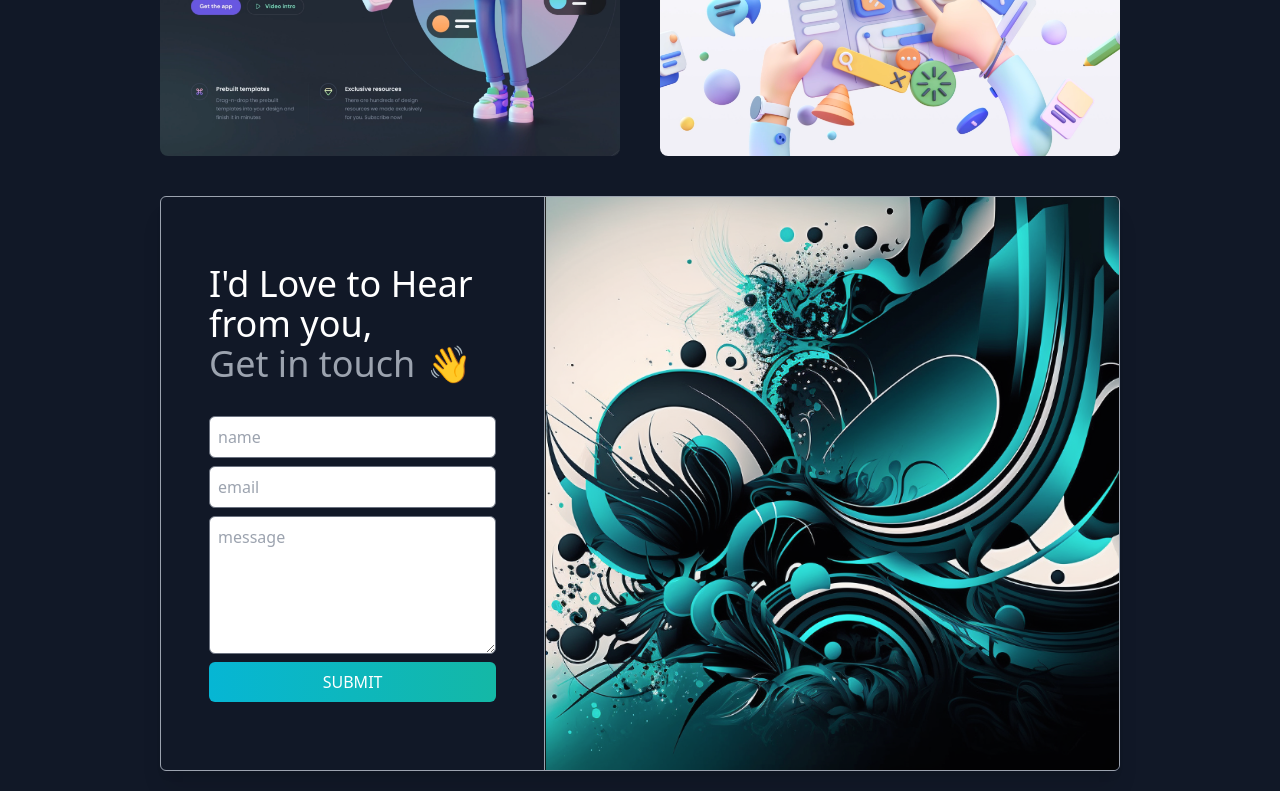
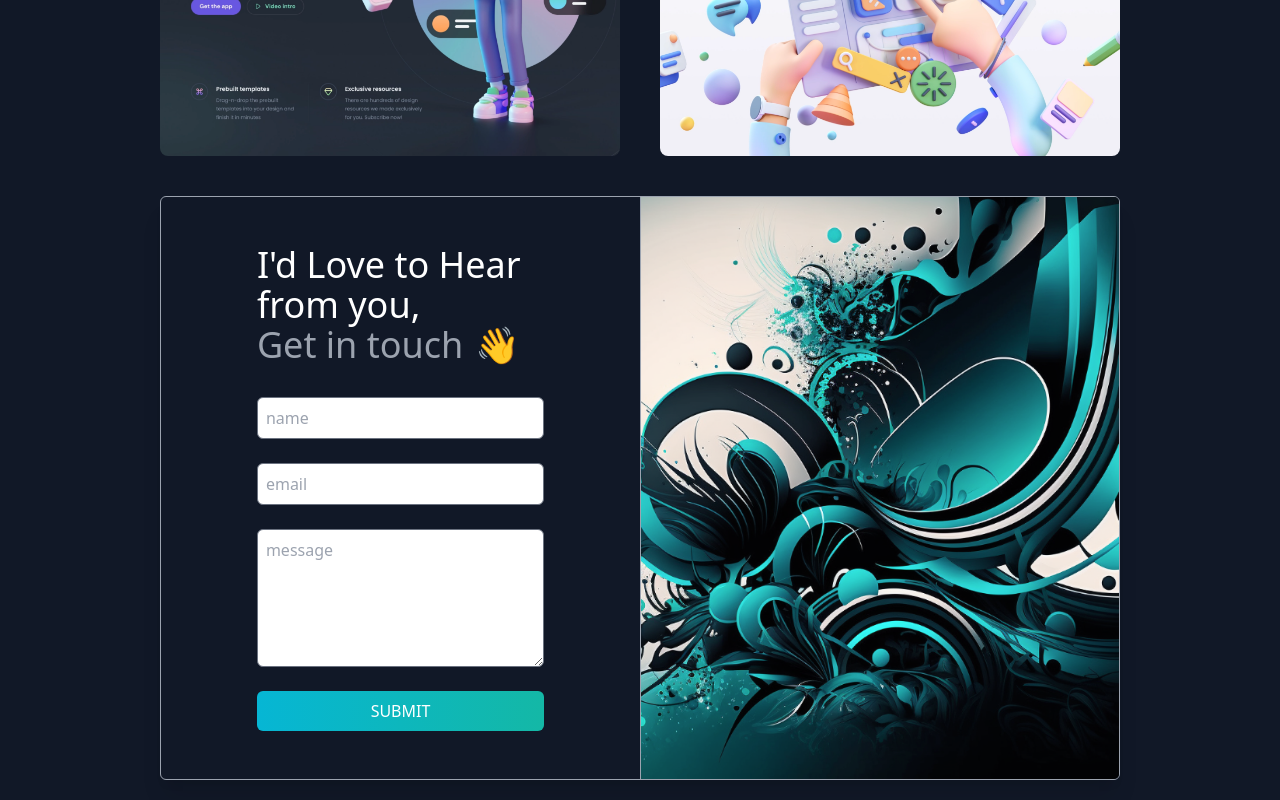
Before and after one commit to Jscorz/Portfolio-React-Tailwind, a Next.js app: page / in a window 1280 px wide. Shown: the part 3274-4074 px from the top of the page. Built offline with nearby package versions, Linux system fonts and the light colour scheme.

Commit message:
changed lg:w-[50%] for image in contact as it helps height not get to be too much

```diff
--- a/components/Contact.js
+++ b/components/Contact.js
@@ -14,7 +14,7 @@ const Contact = () => {
 							</span>
 						</h3>
 						<form action='https://formspree.io/f/xjvdgyoe' method='POST'>
-							<div className='flex flex-col space-y-2'>
+							<div className='flex flex-col space-y-2 lg:space-y-6'>
 								<input
 									className='border border-gray-500 rounded-md mt-4 p-2 text-gray-700 focus:border-teal-600 w-full'
 									type='text'
@@ -35,7 +35,7 @@ const Contact = () => {
 								/>
 							</div>
 							<button
-								className='uppercase w-full bg-gradient-to-r from-cyan-500 to-teal-500 text-white mt-2 px-4 py-2 rounded-md'
+								className='uppercase w-full bg-gradient-to-r from-cyan-500 to-teal-500 text-white mt-2 px-4 py-2 rounded-md lg:mt-6'
 								type='submit'
 							>
 								Submit
@@ -43,7 +43,7 @@ const Contact = () => {
 						</form>
 					</div>
 				</div>
-				<div className='relative overflow-hidden hidden md:flex md:border-l border-gray-400 lg:w-[60%]'>
+				<div className='relative overflow-hidden hidden md:flex md:border-l border-gray-400 lg:w-[50%]'>
 					<Image src={contactImage} height={500} className='w-full object-cover' />
 				</div>
 			</div>
```
